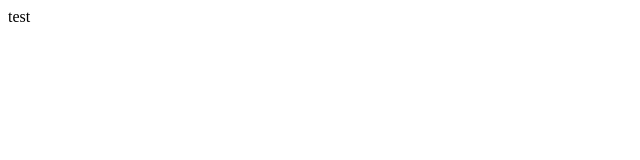
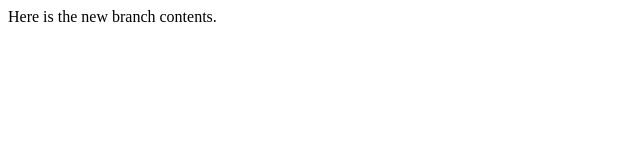
Before and after one commit to riofrndes/lecture1, a plain HTML site: page index.html in a window 1280 px wide. Shown: the whole page, without its empty margins (0-640 px from the left). Drawn offline with Linux system fonts and the light colour scheme.

Commit message:
New branch contents

```diff
--- a/index.html
+++ b/index.html
@@ -4,6 +4,6 @@
     <title>Test</title>
   </head>
   <body>
-        test
+        Here is the new branch contents.
   </body>
 </html>
```
